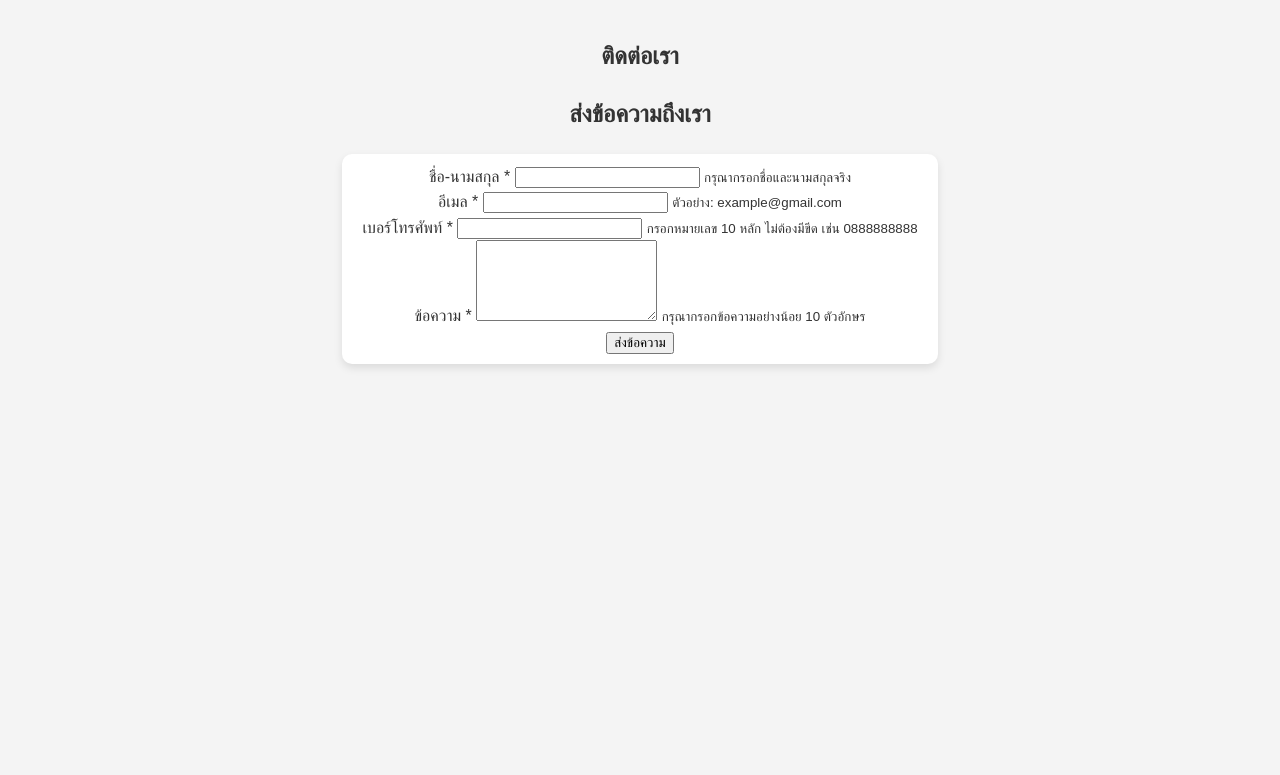
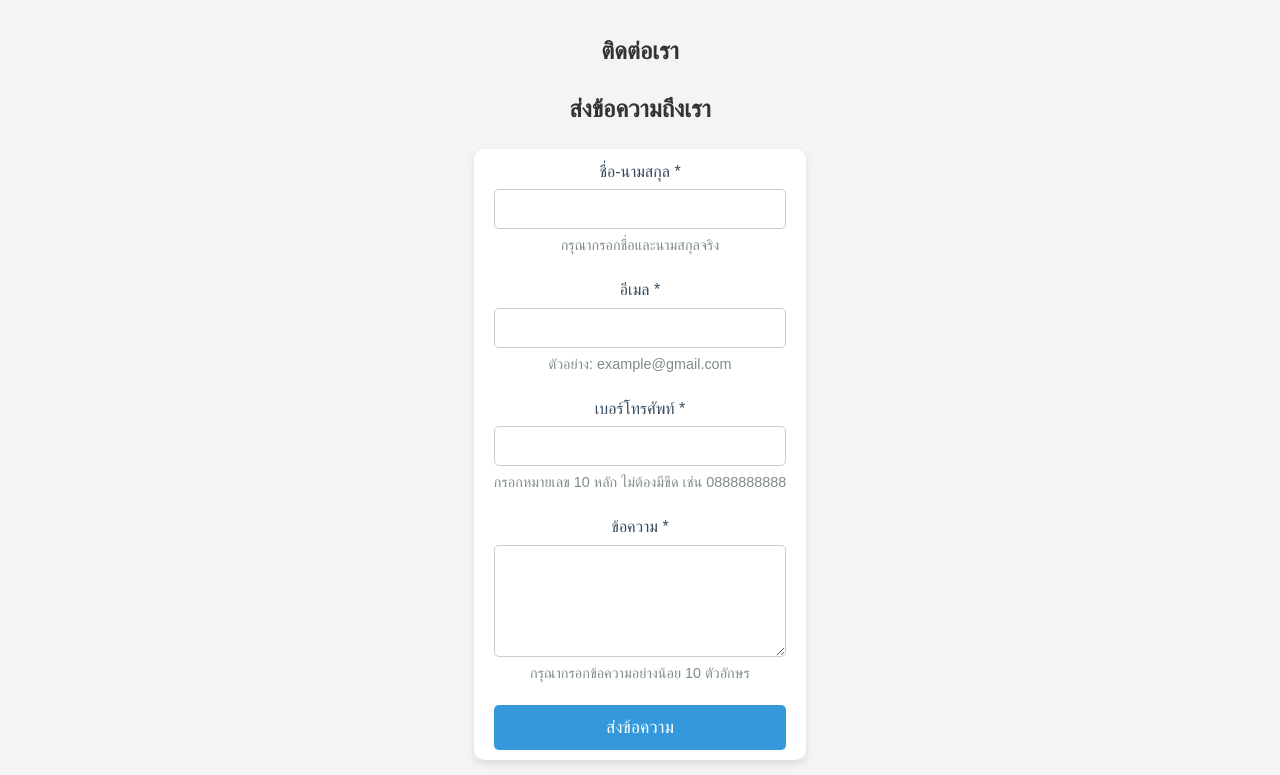
Before and after one commit to mix93123/homework-website, a plain HTML site: page contact.html in a window 1280 px wide. Shown: the part 165-940 px from the top of the page. Before the commit the page ends 800 px from the top, so only its background shows below. Drawn offline with Linux system fonts and the light colour scheme.

Commit message:
เพิ่ม styles สำหรับ from

```diff
--- a/css/styles.css
+++ b/css/styles.css
@@ -61,10 +61,9 @@ header nav ul li a {
 
 header nav ul li a:hover {
     background-color: #34495e;
-    transform: scale(1.1); /* ขยายปุ่มเมื่อ hover */
+    transform: scale(1.1);
 }
 
-/* --- Main Section with Zoom Effect on Images --- */
 main {
     padding: 20px;
     max-width: 800px;
@@ -93,15 +92,6 @@ article {
     display: inline-block;
 }
 
-@keyframes bounce {
-    0%, 100% {
-        transform: translateY(0);
-    }
-    50% {
-        transform: translateY(-10px);
-    }
-}
-
 article h1 {
     font-size: 1.2rem;
     color: #2c3e50;
@@ -120,6 +110,63 @@ footer {
     opacity: 0;
     animation: fadeInFooter 1s ease-out forwards;
 }
+.from-contact form {
+    display: grid;
+    gap: 20px;
+}
+
+.form-group {
+    display: flex;
+    flex-direction: column;
+}
+
+.form-group label {
+    font-size: 1rem;
+    margin-bottom: 5px;
+    color: #34495e;
+}
+
+.form-group input,
+.form-group textarea {
+    padding: 10px;
+    font-size: 1rem;
+    border: 1px solid #ccc;
+    border-radius: 5px;
+    width: 100%;
+    box-sizing: border-box;
+}
+
+.form-group input:focus,
+.form-group textarea:focus {
+    border-color: #3498db;
+    outline: none;
+}
+
+.form-group small {
+    font-size: 0.9rem;
+    color: #7f8c8d;
+    margin-top: 5px;
+}
+button {
+    background-color: #3498db;
+    color: white;
+    border: none;
+    padding: 12px 20px;
+    font-size: 1.1rem;
+    border-radius: 5px;
+    cursor: pointer;
+    transition: background-color 0.3s ease;
+}
+
+button:hover {
+    background-color: #2980b9;
+}
+
+main {
+    width: 90%;
+    padding: 15px;
+}
+
 
 @keyframes fadeInFooter {
     0% {
```
